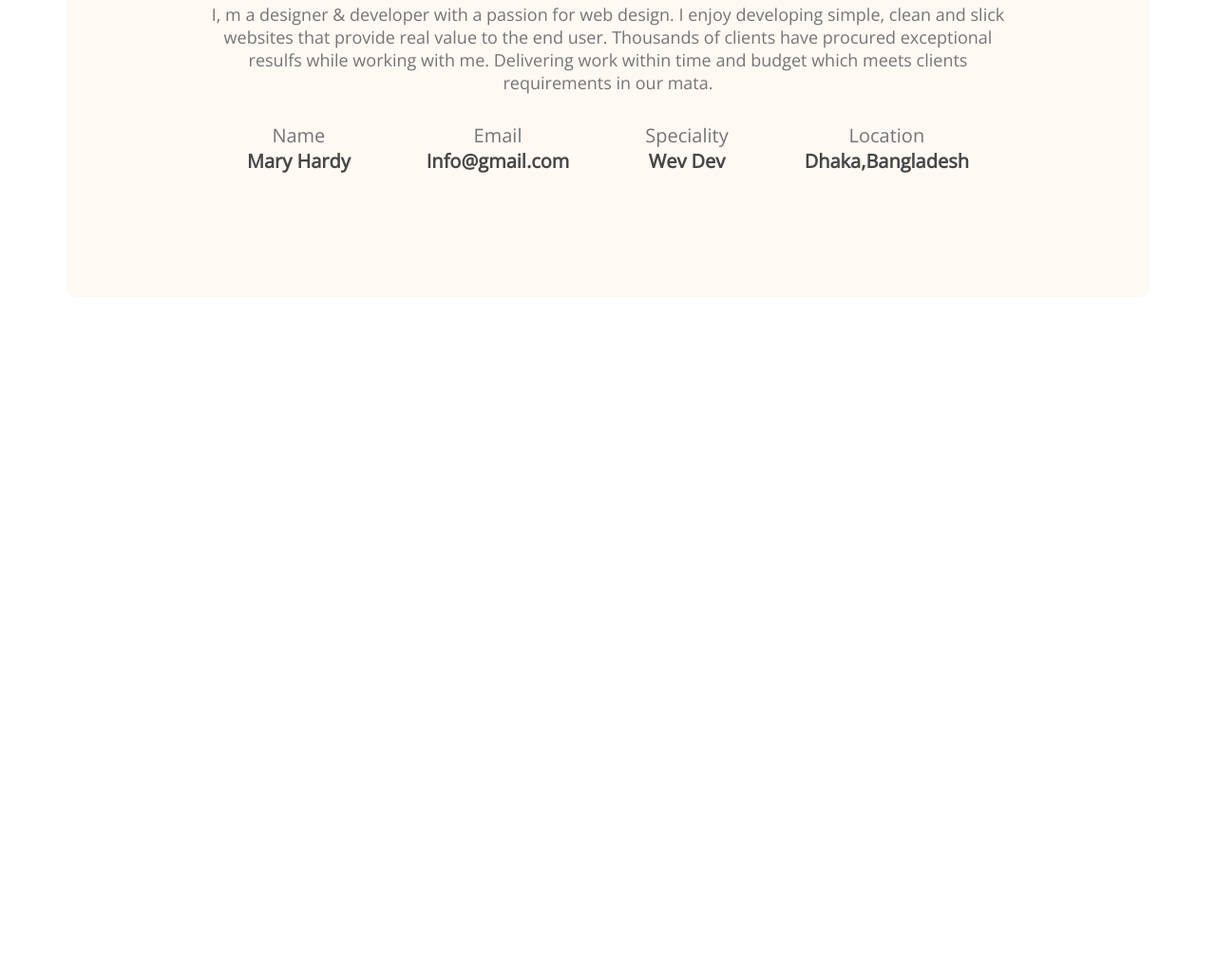
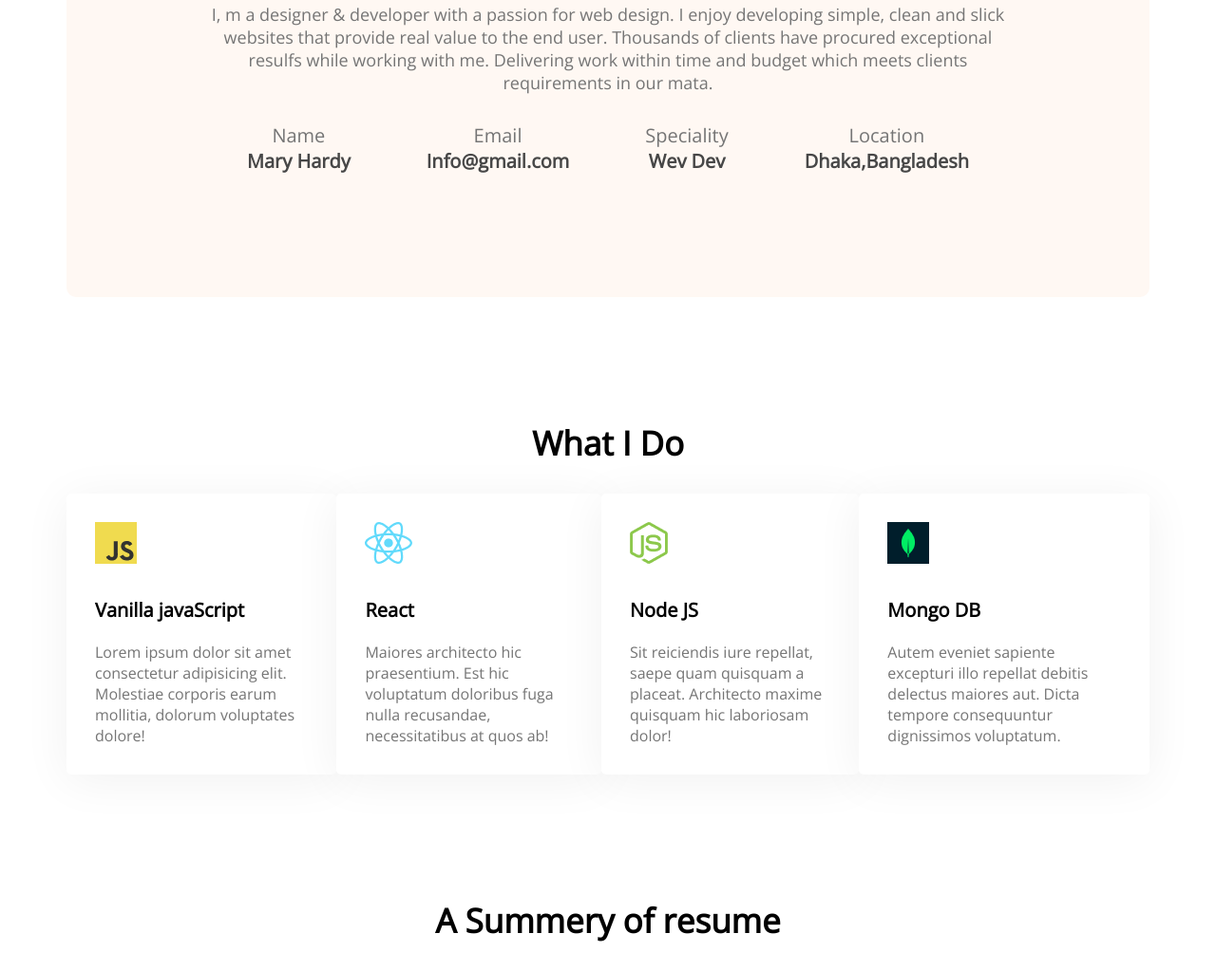
Before and after one commit to pbrudro/developer-portfolio, a plain HTML site: page index.html in a window 1280 px wide. Shown: the part 1176-2199 px from the top of the page at 95% size. Before the commit the page ends 1489 px from the top, so only its background shows below. Drawn offline with nearby package versions, Linux system fonts and the light colour scheme.

Commit message:
Design Added

```diff
--- a/index.html
+++ b/index.html
@@ -60,6 +60,36 @@
                 </div>
             </div>
         </section>
+        <!-- what i do section -->
+        <section class="what-i-do">
+            <h3 class="section-title">What I Do</h3>
+            <div class="skills-container">
+                <div class="skill">
+                    <img src="images/icons/js.png" alt="JavaScript">
+                    <p class="skill-title">Vanilla javaScript</p>
+                    <p class="skill-description">Lorem ipsum dolor sit amet consectetur adipisicing elit. Molestiae corporis earum mollitia, dolorum voluptates dolore!</p>
+                </div>
+                <div class="skill">
+                    <img src="images/icons/react.png" alt="">
+                    <p class="skill-title">React</p>
+                    <p class="skill-description">Maiores architecto hic praesentium. Est hic voluptatum doloribus fuga nulla recusandae, necessitatibus at quos ab!</p>
+                </div>
+                <div class="skill">
+                    <img src="images/icons/nodejs.png" alt="">
+                    <p class="skill-title">Node JS</p>
+                    <p class="skill-description">Sit reiciendis iure repellat, saepe quam quisquam a placeat. Architecto maxime quisquam hic laboriosam dolor!</p>
+                </div>
+                <div class="skill">
+                    <img src="images/icons/mongo.png" alt="">
+                    <p class="skill-title">Mongo DB</p>
+                    <p class="skill-description">Autem eveniet sapiente excepturi illo repellat debitis delectus maiores aut. Dicta tempore consequuntur dignissimos voluptatum.</p>
+                </div>
+            </div>
+        </section>
+        <!-- Resume Section -->
+        <Section class="resume">
+            <h3 class="section-title">A Summery of resume</h3>
+        </Section>
     </main>
     <footer>
 
--- a/styles/portfolio.css
+++ b/styles/portfolio.css
@@ -80,9 +80,12 @@ main {
     margin: 0 auto;
 }
 
+section {
+    margin-top: 130px;
+}
+
 /* About Section Styles */
 .about {
-    margin-top: 130px;
     background: #FFF8F3;
     border-radius: 10px;
     padding: 130px 150px;
@@ -90,7 +93,7 @@ main {
 }
 
 .section-title {
-
+    text-align: center;
     font-weight: 700;
     font-size: 35px;
     margin-bottom: 30px;
@@ -117,3 +120,27 @@ main {
     font-size: 20px;
     color: #474747;
 }
+
+/* What I Do */
+
+.skills-container {
+    display: flex;
+}
+
+.skill {
+    background: #FFFFFF;
+    box-shadow: 0px 6px 50px rgba(0, 0, 0, 0.06);
+    border-radius: 5px;
+    padding: 30px;
+}
+
+.skill-title {
+    font-weight: 700;
+    font-size: 20px;
+    margin-top: 30px;
+    margin-bottom: 20px;
+}
+
+.skill-description {
+    color: #757575;
+}
```
